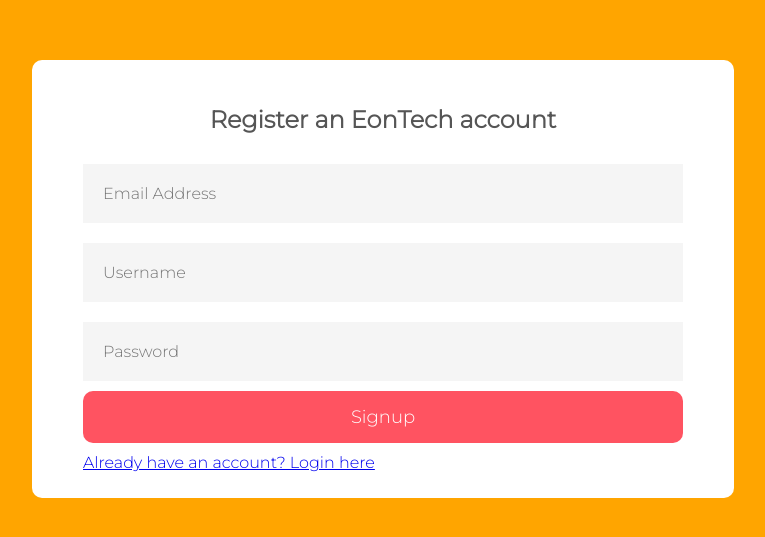
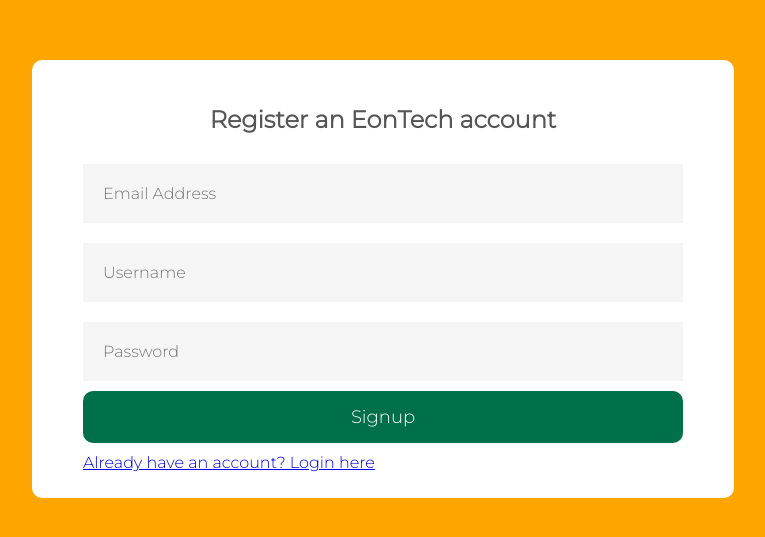
Before and after one commit to ErvinW/ErvinWong_ID_ASG2, a plain HTML site: page Signup.html in a window 1280 px wide. Shown: the part 129-666 px from the top of the page, without its empty margins (257-1022 px from the left). Drawn offline with nearby package versions, Linux system fonts and the light colour scheme.

Commit message:
Colour change for signup button

```diff
--- a/Signup.css
+++ b/Signup.css
@@ -57,7 +57,7 @@
 
 form button{
     padding: 15px;
-    background: #ff5361;
+    background: #00704A;
     color: white;
     font-size: 18px;
     border: 0;
```
